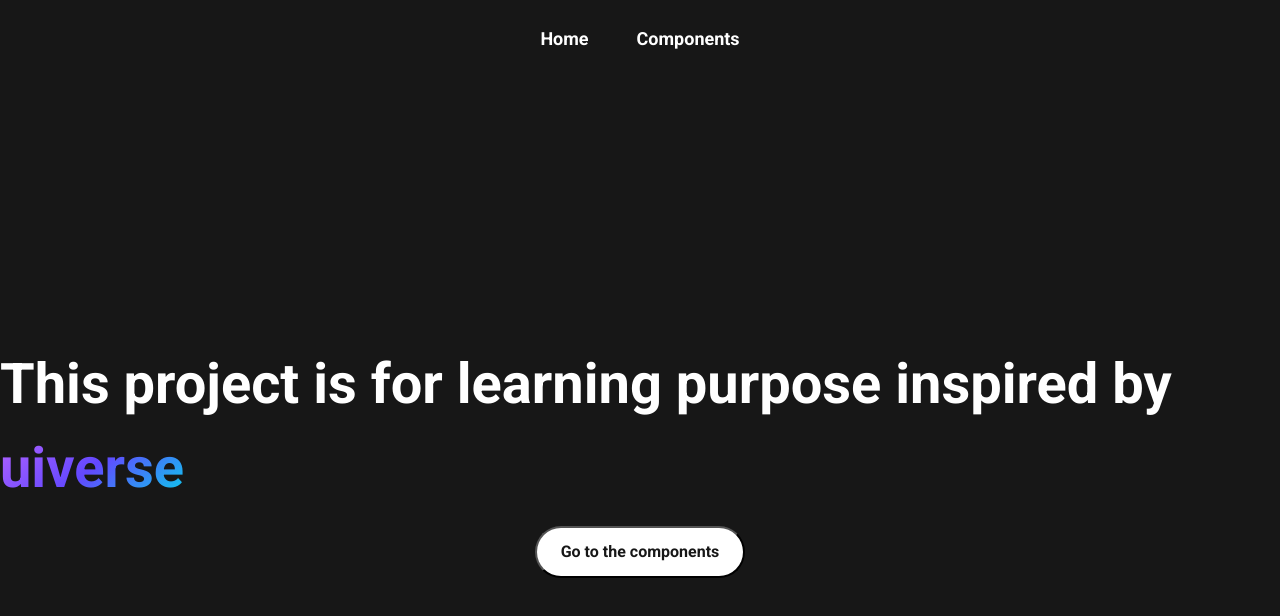
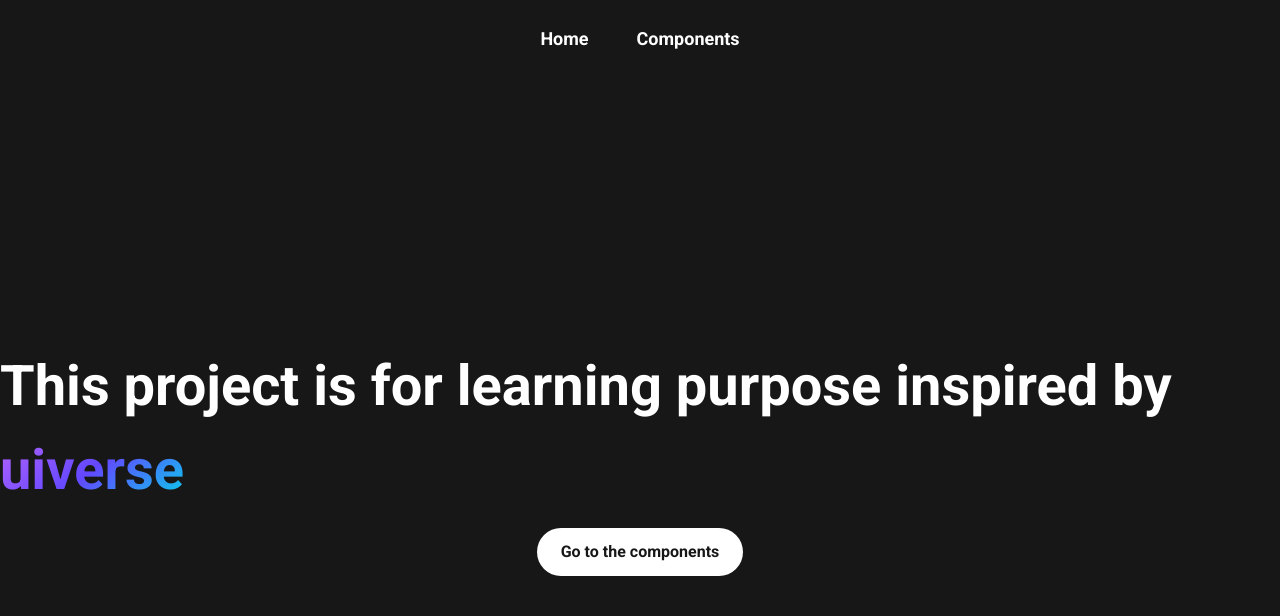
Before and after one commit to arishem51/iuniverse, a React (Vite) app: page / in a window 1280 px wide. Shown: the top 616 px of the page. Built offline with nearby package versions, Linux system fonts and the light colour scheme.

Commit message:
feat: ButtonBase

```diff
--- a/src/components/Base/index.tsx
+++ b/src/components/Base/index.tsx
@@ -13,3 +13,17 @@ type FlexProps = { center?: boolean } & PropsWithChildren &
 export function Flex({ ...props }: FlexProps) {
   return <FlexWrapper {...props} />;
 }
+
+const ButtonWrapper = styled.button`
+  border: none;
+  outline: none;
+  cursor: pointer;
+  user-select: none;
+`;
+
+type ButtonProps = {} & PropsWithChildren &
+  React.ButtonHTMLAttributes<HTMLButtonElement>;
+
+export function ButtonBase({ ...props }: ButtonProps) {
+  return <ButtonWrapper {...props} />;
+}
--- a/src/components/Button/index.tsx
+++ /dev/null
@@ -1,16 +0,0 @@
-import styled from "styled-components";
-
-const Wrapper = styled.button`
-  padding: 12px 24px;
-  background-color: var(--color-white);
-  color: var(--color-dark);
-  border-radius: 30px;
-  cursor: pointer;
-  user-select: none;
-`;
-
-type Props = {} & React.HTMLAttributes<HTMLButtonElement>;
-
-export default function Button(props: Props) {
-  return <Wrapper {...props} />;
-}
--- a/src/components/Home/HomePage.tsx
+++ b/src/components/Home/HomePage.tsx
@@ -1,7 +1,6 @@
 import { Link } from "react-router-dom";
 import styled from "styled-components";
-import { Flex } from "../Base";
-import Button from "../Button";
+import { ButtonBase, Flex } from "../Base";
 import ExternalLink from "../ExternalLink";
 
 const Wrapper = styled(Flex)`
@@ -21,6 +20,13 @@ const ButtonLink = styled(Link)`
   color: var(--color-dark);
 `;
 
+const ButtonStyled = styled(ButtonBase)`
+  padding: 12px 24px;
+  background-color: var(--color-white);
+  color: var(--color-dark);
+  border-radius: 30px;
+`;
+
 export default function HomePage() {
   return (
     <Wrapper center>
@@ -31,7 +37,7 @@ export default function HomePage() {
         </ExternalLink>
       </HeadingText>
       <ButtonLink to="/all">
-        <Button>Go to the components</Button>
+        <ButtonStyled>Go to the components</ButtonStyled>
       </ButtonLink>
     </Wrapper>
   );
--- a/src/components/ListComponent/Buttons/ExpandUp3DButtont.tsx
+++ b/src/components/ListComponent/Buttons/ExpandUp3DButtont.tsx
@@ -1,5 +1,5 @@
 import styled from "styled-components";
-import { Flex } from "../../Base";
+import { ButtonBase, Flex } from "../../Base";
 
 const Overlay = styled(Flex)`
   position: absolute;
@@ -14,13 +14,13 @@ const Overlay = styled(Flex)`
   transition: all 0.5s;
 `;
 
-const Wrapper = styled.button`
+const Wrapper = styled(ButtonBase)`
   position: relative;
   width: 100px;
   height: 32px;
-  cursor: pointer;
   rotate: -25deg;
   transform: skewX(25deg);
+  background: transparent;
   ::after {
     content: "";
     position: absolute;
--- a/src/components/ListComponent/Buttons/ShadowButton.tsx
+++ b/src/components/ListComponent/Buttons/ShadowButton.tsx
@@ -1,6 +1,7 @@
 import styled from "styled-components";
+import { ButtonBase } from "../../Base";
 
-export default styled.button`
+export default styled(ButtonBase)`
   --color: rgb(0, 140, 255);
   padding: 10px 20px;
   background-color: var(--color);
@@ -11,8 +12,6 @@ export default styled.button`
   text-transform: uppercase;
   letter-spacing: 8px;
   font-weight: 700;
-  border: none;
-  cursor: pointer;
   :hover {
     box-shadow: 0 0 5px var(--color), 0 0 25px var(--color),
       0 0 50px var(--color), 0 0 100px var(--color);
```
